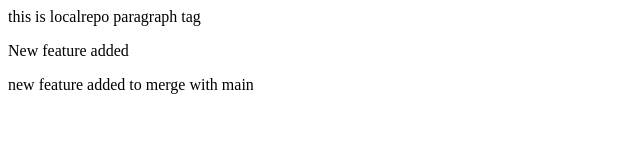
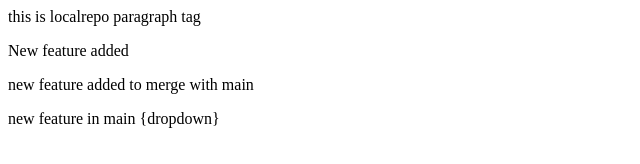
Before and after one commit to Nazeer148/localerepo, a plain HTML site: page index.html in a window 1280 px wide. Shown: the whole page, without its empty margins (0-640 px from the left). Drawn offline with Linux system fonts and the light colour scheme.

Commit message:
Add dropdown feature1

```diff
--- a/index.html
+++ b/index.html
@@ -3,3 +3,4 @@
 </p>
 <p>New feature added</p>
 <p>new feature added to merge with main</p>
+<p>new feature in main {dropdown}</p>
```
